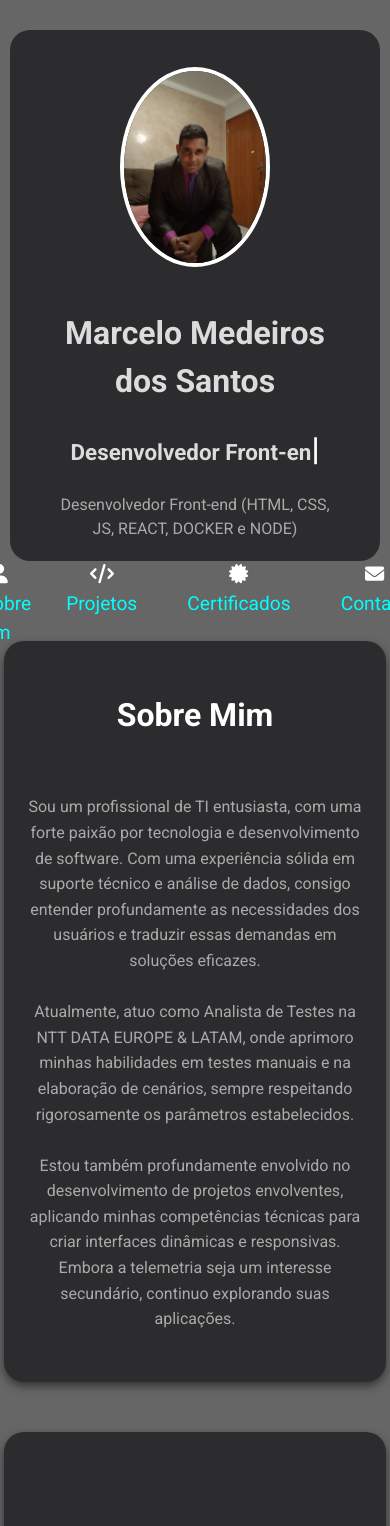
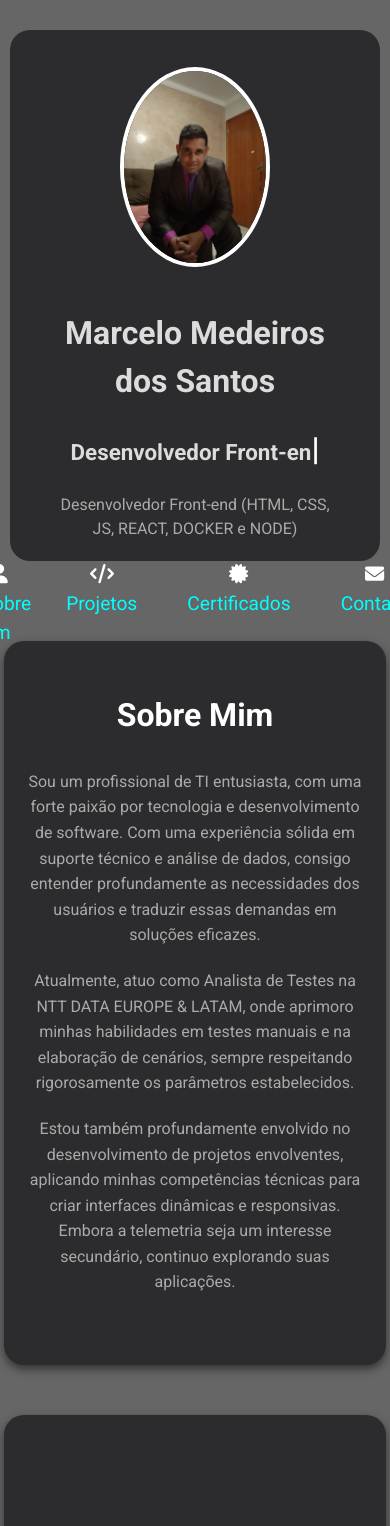
Before and after one commit to MarceloMederi/Portifolio, a React (Vite) app in the folder Portifolio/: page / in a window 390 px wide. Shown: the top 1526 px of the page. Built offline with nearby package versions, Linux system fonts and the light colour scheme.

Commit message:
Colocado responsividade na Introduction

```diff
--- a/Portifolio/src/components/Introduction.jsx
+++ b/Portifolio/src/components/Introduction.jsx
@@ -8,16 +8,16 @@ const Introduction = () => {
 
             <h2>Sobre Mim</h2> {/* Título da seção */}
 
-            <p>
-
-                <br />Sou um profissional de TI entusiasta, com uma forte paixão por tecnologia e desenvolvimento de software.
-                Com uma experiência sólida em suporte técnico e análise de dados, consigo entender profundamente as necessidades dos usuários e traduzir essas demandas em soluções eficazes.<br />
-
-                <br />Atualmente, atuo como Analista de Testes na NTT DATA EUROPE & LATAM, onde aprimoro minhas habilidades em testes manuais e na elaboração de cenários, sempre respeitando rigorosamente os parâmetros estabelecidos. <br />
-
-                <br />Estou também profundamente envolvido no desenvolvimento de projetos envolventes, aplicando minhas competências técnicas para criar interfaces dinâmicas e responsivas.
-                Embora a telemetria seja um interesse secundário, continuo explorando suas aplicações.<br />
-
+            <p className="introduction-text">
+                Sou um profissional de TI entusiasta, com uma forte paixão por tecnologia e desenvolvimento de software.
+                Com uma experiência sólida em suporte técnico e análise de dados, consigo entender profundamente as necessidades dos usuários e traduzir essas demandas em soluções eficazes.
+            </p>
+            <p className="introduction-text">
+                Atualmente, atuo como Analista de Testes na NTT DATA EUROPE & LATAM, onde aprimoro minhas habilidades em testes manuais e na elaboração de cenários, sempre respeitando rigorosamente os parâmetros estabelecidos.
+            </p>
+            <p className="introduction-text">
+                Estou também profundamente envolvido no desenvolvimento de projetos envolventes, aplicando minhas competências técnicas para criar interfaces dinâmicas e responsivas.
+                Embora a telemetria seja um interesse secundário, continuo explorando suas aplicações.
             </p>
 
         </section>
--- a/Portifolio/src/components/styles/Introduction.css
+++ b/Portifolio/src/components/styles/Introduction.css
@@ -7,6 +7,7 @@
   border-radius: 20px; /* Bordas arredondadas para um visual mais suave */
   box-shadow: 0 4px 10px rgba(0, 0, 0, 0.5); /* Sombra suave ao redor da seção para dar destaque */
   max-width: 98%; /* Define uma largura máxima da seção */
+  min-width: 300px; /* Define uma largura mínima da seção */
   margin: 50px auto; /* Centraliza o conteúdo na página, com margem superior e inferior */
 }
 
@@ -16,12 +17,12 @@
   color: white; /* Cor do título, para se destacar do fundo escuro */
 }
 
-#Introduction p {
+.introduction-text {
   font-size: 1.2rem; /* Tamanho da fonte para o parágrafo */
   color: #aaa; /* Cor do texto do parágrafo */
   line-height: 1.6; /* Altura da linha para melhorar a legibilidade */
   max-width: 100%; /* Garante que o parágrafo não ultrapasse a largura máxima da seção */
-  margin: 0 auto; /* Centraliza o parágrafo dentro da seção */
+  margin: 0 auto 20px; /* Centraliza o parágrafo e adiciona espaçamento inferior */
 }
 
 /* Responsividade para telas menores */
@@ -34,7 +35,7 @@
       font-size: 2rem; /* Reduz o tamanho da fonte do título em telas menores */
   }
 
-  #Introduction p {
+  .introduction-text {
       font-size: 1rem; /* Reduz o tamanho da fonte do parágrafo em telas menores */
   }
 }
```
